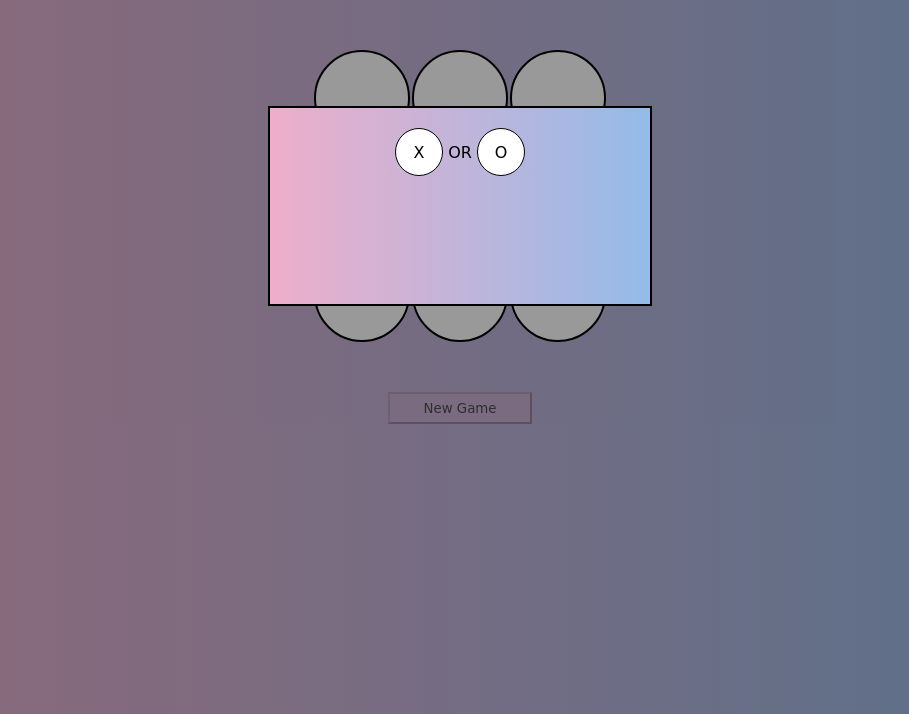
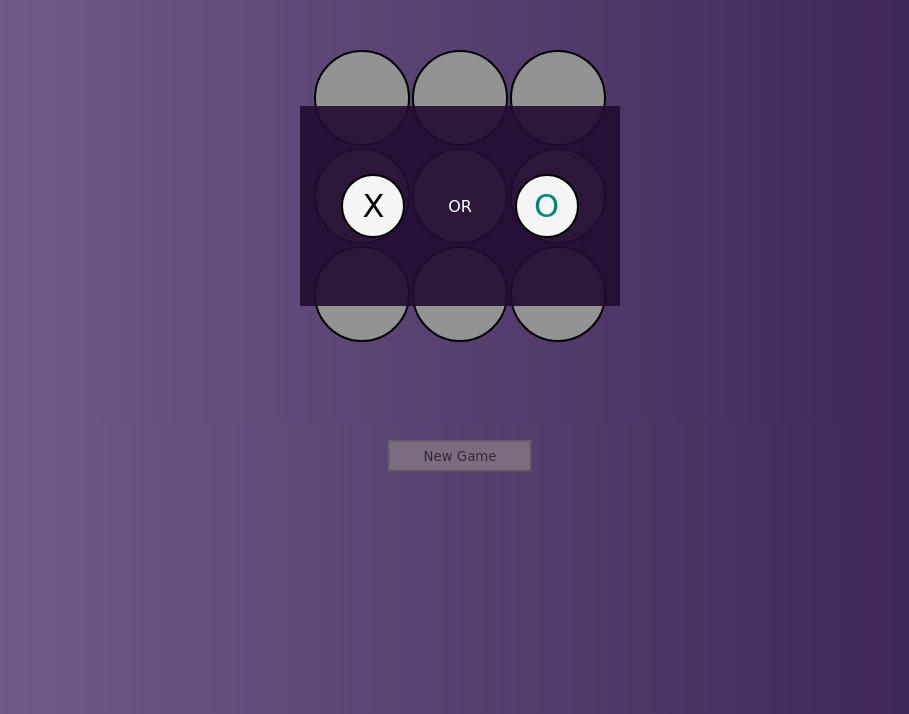
Before and after one commit to halakhellow/Tic-Tac-Toe, a plain HTML site: page index.html in a window 1280 px wide. Shown: the part 86-800 px from the top of the page, without its empty margins (180-1089 px from the left). Drawn offline with nearby package versions, Linux system fonts and the light colour scheme; a web font is replaced by a local one.

Commit message:
fix style and colors

```diff
--- a/style.css
+++ b/style.css
@@ -7,12 +7,11 @@
 }
 
 body {
-    background: linear-gradient(90deg, rgba(238, 174, 202, 1) 0%, rgba(148, 187, 233, 1) 100%);
+    background: linear-gradient(90deg, rgba(202, 168, 245, 1) 0%, rgba(89, 46, 131, 1) 100%);
     font-family: 'Delius Unicase', cursive;
 }
 
 .modal {
-    text-align: center;
     position: fixed;
     z-index: 1;
     left: 0;
@@ -23,29 +22,37 @@ body {
 }
 
 .modal-content {
-    background: linear-gradient(90deg, rgba(238, 174, 202, 1) 0%, rgba(148, 187, 233, 1) 100%);
+    display: flex;
+    justify-content: space-around;
+    align-items: center;
+    background-color: #230c33eb;
+    color: white;
     margin: 15% auto;
     padding: 20px;
-    border: 2px solid black;
-    width: 30%;
+    width: 25%;
     height: 25%;
 }
 
 .x-btn,
 .o-btn {
-    width: 3rem;
-    height: 3rem;
-    border: 1px solid;
+    width: 4rem;
+    height: 4rem;
+    border: 2px solid black;
     border-radius: 50%;
-    font-size: inherit;
+    font-size: 2rem;
     font-family: inherit;
-    background-color: white;
+    background-color: whitesmoke;
     cursor: pointer;
+}
+
+.o-btn {
+    color: #008a7d;
 }
 
 h1 {
     text-align: center;
     margin: 2rem 0 4rem;
+    color: whitesmoke;
 }
 
 .table {
@@ -53,32 +60,37 @@ h1 {
 }
 
 .cell {
+    color: #000000de;
     cursor: pointer;
     text-align: center;
     width: 6rem;
     height: 6rem;
     border: 2px solid black;
     border-radius: 50%;
-    background-color: white;
+    background-color: whitesmoke;
     font-size: 4rem;
 }
 
 .cell:hover {
-    background-color: #cbffcd;
+    background-color: #a6e6a9;
 }
 
 .filled:hover {
-    background-color: #ffa4a4;
+    background-color: #ffafaf;
 }
 
 .filled-cell-click {
     animation: shake 1s linear 1;
 }
 
+.player-o {
+    color: #008a7d;
+}
+
 .winner,
 .winner:hover {
-    color: #bf3a7c;
-    background-color: white;
+    color: #e11d74;
+    background-color: whitesmoke;
 }
 
 @keyframes shake {
@@ -107,6 +119,7 @@ h1 {
 
 .status {
     margin: 2rem;
+    padding: 1rem;
     text-align: center;
 }
 
@@ -118,11 +131,11 @@ h1 {
 
 @keyframes glow {
     from {
-        text-shadow: 0 0 20px #bf3a7c;
+        text-shadow: 0 0 10px #e11d74;
     }
 
     to {
-        text-shadow: 0 0 30px #bf3a7c, 0 0 10px #bf3a7c;
+        text-shadow: 0 0 30px #e11d74, 0 0 20px #e11d74;
     }
 }
 
@@ -136,7 +149,7 @@ h1 {
     width: 9rem;
     height: 2rem;
     display: block;
-    margin: 3rem auto;
+    margin: auto;
     font-family: inherit;
     background-color: #ccb3d6;
 }
```
